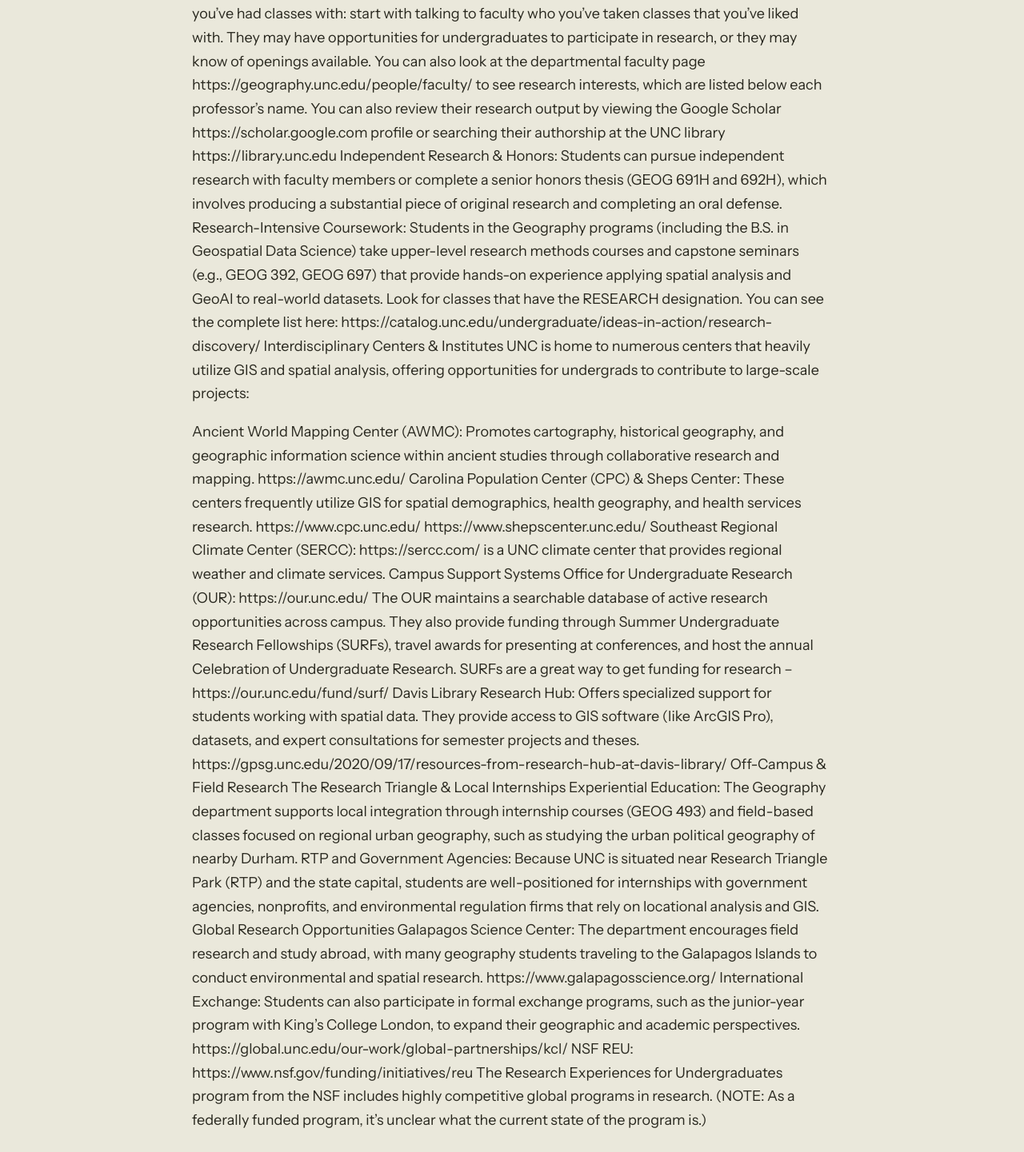
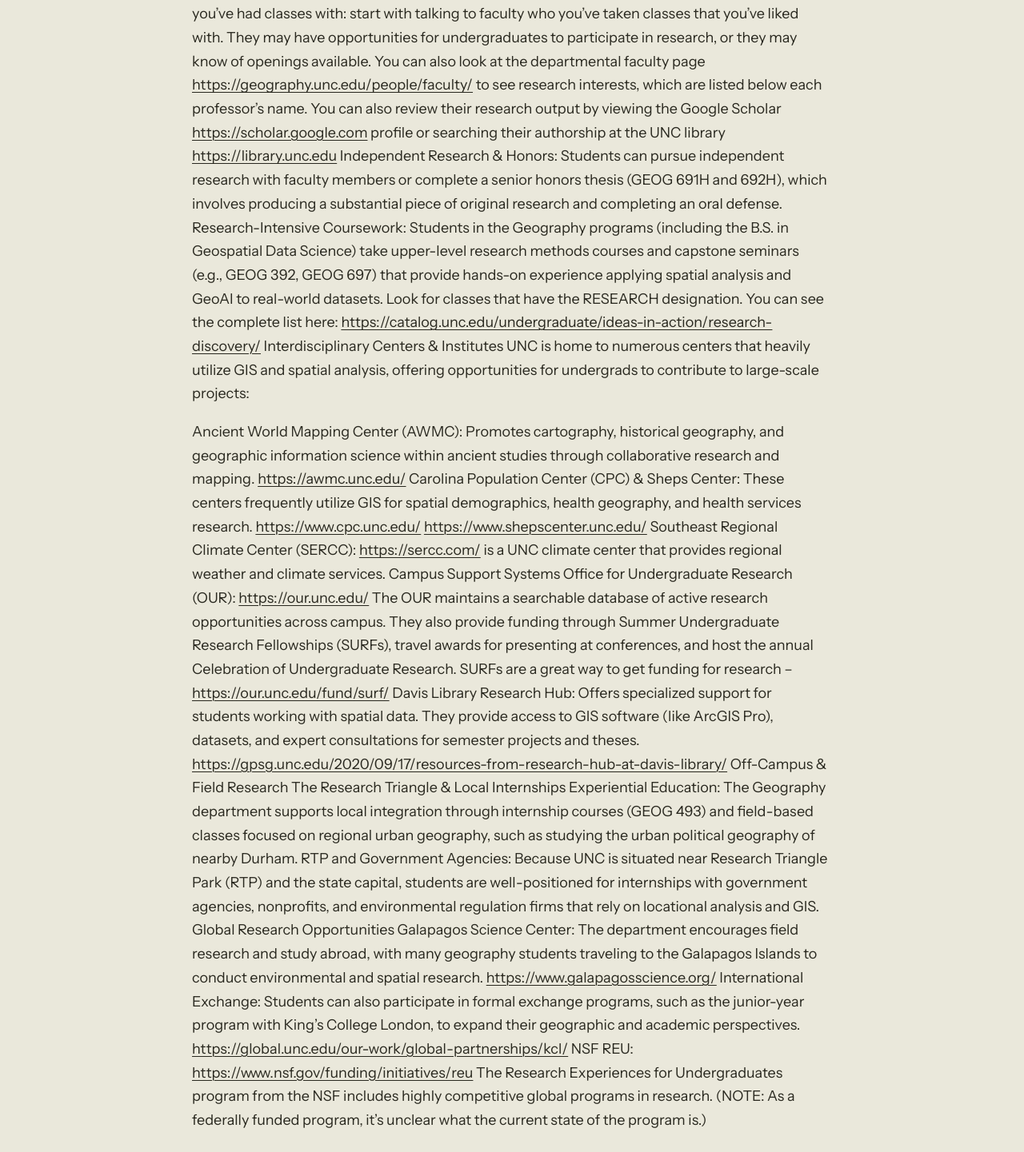
Before and after one commit to dparr1/daveparr.com, a Jekyll site: the page built from _posts/2026-07-28-how-to-get-involved-in-research-as-an-undergraduate.md, in a window 1280 px wide. Shown: the part 619-2060 px from the top of the page at 80% size. Built offline with Jekyll 4.4.1, drawn with Linux system fonts in a browser that asks for light colours; some web fonts are replaced; some of the changed text lies outside the part shown.

Commit message:
Make the links in the undergraduate research post clickable
Co-Authored-By: Claude Opus 5.5 (1M context) <noreply@anthropic.com>

```diff
--- a/_posts/2026-07-28-how-to-get-involved-in-research-as-an-undergraduate.md
+++ b/_posts/2026-07-28-how-to-get-involved-in-research-as-an-undergraduate.md
@@ -9,25 +9,25 @@ Here is a summary of the primary avenues for undergraduate research on and off c
 On-Campus Opportunities
 Department of Geography and Environment
 Talking with faculty you’ve had classes with: start with talking to faculty who you’ve taken classes that you’ve liked with. They may have opportunities for undergraduates to participate in research, or they may know of openings available.
-You can also look at the departmental faculty page https://geography.unc.edu/people/faculty/ to see research interests, which are listed below each professor’s name.
-You can also review their research output by viewing the Google Scholar https://scholar.google.com profile or searching their authorship at the UNC library https://library.unc.edu
+You can also look at the departmental faculty page <https://geography.unc.edu/people/faculty/> to see research interests, which are listed below each professor’s name.
+You can also review their research output by viewing the Google Scholar <https://scholar.google.com> profile or searching their authorship at the UNC library <https://library.unc.edu>
 Independent Research & Honors: Students can pursue independent research with faculty members or complete a senior honors thesis (GEOG 691H and 692H), which involves producing a substantial piece of original research and completing an oral defense.
-Research-Intensive Coursework: Students in the Geography programs (including the B.S. in Geospatial Data Science) take upper-level research methods courses and capstone seminars (e.g., GEOG 392, GEOG 697) that provide hands-on experience applying spatial analysis and GeoAI to real-world datasets. Look for classes that have the RESEARCH designation. You can see the complete list here: https://catalog.unc.edu/undergraduate/ideas-in-action/research-discovery/
+Research-Intensive Coursework: Students in the Geography programs (including the B.S. in Geospatial Data Science) take upper-level research methods courses and capstone seminars (e.g., GEOG 392, GEOG 697) that provide hands-on experience applying spatial analysis and GeoAI to real-world datasets. Look for classes that have the RESEARCH designation. You can see the complete list here: <https://catalog.unc.edu/undergraduate/ideas-in-action/research-discovery/>
 Interdisciplinary Centers & Institutes
 UNC is home to numerous centers that heavily utilize GIS and spatial analysis, offering opportunities for undergrads to contribute to large-scale projects:
 
-Ancient World Mapping Center (AWMC): Promotes cartography, historical geography, and geographic information science within ancient studies through collaborative research and mapping. https://awmc.unc.edu/
-Carolina Population Center (CPC) & Sheps Center: These centers frequently utilize GIS for spatial demographics, health geography, and health services research. https://www.cpc.unc.edu/ https://www.shepscenter.unc.edu/
-Southeast Regional Climate Center (SERCC): https://sercc.com/ is a UNC climate center that provides regional weather and climate services.
+Ancient World Mapping Center (AWMC): Promotes cartography, historical geography, and geographic information science within ancient studies through collaborative research and mapping. <https://awmc.unc.edu/>
+Carolina Population Center (CPC) & Sheps Center: These centers frequently utilize GIS for spatial demographics, health geography, and health services research. <https://www.cpc.unc.edu/> <https://www.shepscenter.unc.edu/>
+Southeast Regional Climate Center (SERCC): <https://sercc.com/> is a UNC climate center that provides regional weather and climate services.
 Campus Support Systems
-Office for Undergraduate Research (OUR): https://our.unc.edu/ The OUR maintains a searchable database of active research opportunities across campus. They also provide funding through Summer Undergraduate Research Fellowships (SURFs), travel awards for presenting at conferences, and host the annual Celebration of Undergraduate Research.
-SURFs are a great way to get funding for research – https://our.unc.edu/fund/surf/
-Davis Library Research Hub: Offers specialized support for students working with spatial data. They provide access to GIS software (like ArcGIS Pro), datasets, and expert consultations for semester projects and theses. https://gpsg.unc.edu/2020/09/17/resources-from-research-hub-at-davis-library/
+Office for Undergraduate Research (OUR): <https://our.unc.edu/> The OUR maintains a searchable database of active research opportunities across campus. They also provide funding through Summer Undergraduate Research Fellowships (SURFs), travel awards for presenting at conferences, and host the annual Celebration of Undergraduate Research.
+SURFs are a great way to get funding for research – <https://our.unc.edu/fund/surf/>
+Davis Library Research Hub: Offers specialized support for students working with spatial data. They provide access to GIS software (like ArcGIS Pro), datasets, and expert consultations for semester projects and theses. <https://gpsg.unc.edu/2020/09/17/resources-from-research-hub-at-davis-library/>
 Off-Campus & Field Research
 The Research Triangle & Local Internships
 Experiential Education: The Geography department supports local integration through internship courses (GEOG 493) and field-based classes focused on regional urban geography, such as studying the urban political geography of nearby Durham.
 RTP and Government Agencies: Because UNC is situated near Research Triangle Park (RTP) and the state capital, students are well-positioned for internships with government agencies, nonprofits, and environmental regulation firms that rely on locational analysis and GIS.
 Global Research Opportunities
-Galapagos Science Center: The department encourages field research and study abroad, with many geography students traveling to the Galapagos Islands to conduct environmental and spatial research. https://www.galapagosscience.org/
-International Exchange: Students can also participate in formal exchange programs, such as the junior-year program with King’s College London, to expand their geographic and academic perspectives. https://global.unc.edu/our-work/global-partnerships/kcl/
-NSF REU: https://www.nsf.gov/funding/initiatives/reu The Research Experiences for Undergraduates program from the NSF includes highly competitive global programs in research. (NOTE: As a federally funded program, it’s unclear what the current state of the program is.)
+Galapagos Science Center: The department encourages field research and study abroad, with many geography students traveling to the Galapagos Islands to conduct environmental and spatial research. <https://www.galapagosscience.org/>
+International Exchange: Students can also participate in formal exchange programs, such as the junior-year program with King’s College London, to expand their geographic and academic perspectives. <https://global.unc.edu/our-work/global-partnerships/kcl/>
+NSF REU: <https://www.nsf.gov/funding/initiatives/reu> The Research Experiences for Undergraduates program from the NSF includes highly competitive global programs in research. (NOTE: As a federally funded program, it’s unclear what the current state of the program is.)
```
